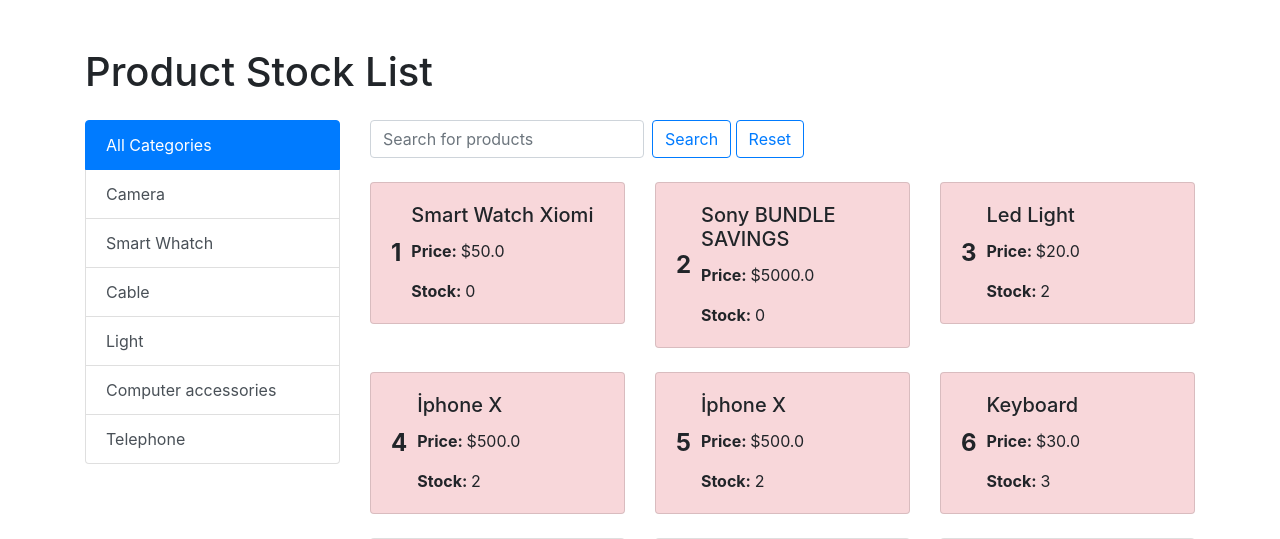
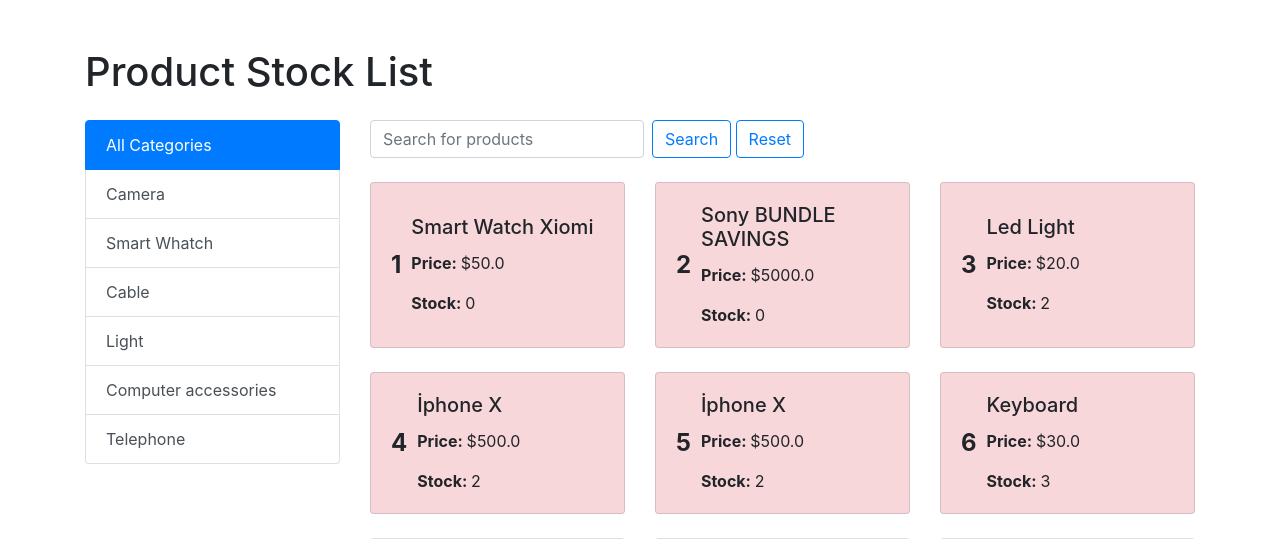
Before and after one commit to SamirAlizada/Multifactioring-Tracking, a Django app: page /product-list/ in a window 1280 px wide. Shown: the part 56-595 px from the top of the page. Run offline with Django 4.2, Linux system fonts and the light colour scheme; data comes from the database, SQL or seed files in the repository; some libraries are stand-ins or nearby versions.

Commit message:
modified

```diff
--- a/templates/product/product_list.html
+++ b/templates/product/product_list.html
@@ -11,6 +11,29 @@
         font-size: 1.5rem;
         font-weight: bold;
         margin-right: 10px;
+        display: flex;
+        align-items: center;
+    }
+
+    .card {
+        display: flex;
+        flex-direction: column;
+        justify-content: space-between;
+    }
+
+    .card-body {
+        display: flex;
+        align-items: center;
+    }
+
+    .product-info {
+        display: flex;
+        align-items: center;
+        margin-bottom: 10px;
+    }
+
+    .product-name {
+        flex-grow: 1;
     }
 </style>
 
@@ -45,17 +68,16 @@
                 </div>
             </form>
 
-
             <!-- Product Cards -->
             <div class="row">
                 {% for product in products %}
-                <div class="col-md-4 mb-4">
-                    <div class="card {% if product.stock_number < 10 %}low-stock{% endif %}">
+                <div class="col-md-4 mb-4 d-flex">
+                    <div class="card {% if product.stock_number < 10 %}low-stock{% endif %} w-100">
                         <div class="card-body d-flex align-items-center">
                             <div class="product-number">
                                 {{ forloop.counter }}
                             </div>
-                            <div>
+                            <div class="product-name">
                                 <h5 class="card-title">{{ product.product_name }}</h5>
                                 <p class="card-text"><strong>Price: </strong>${{ product.price }}</p>
                                 <p class="card-text"><strong>Stock: </strong>{{ product.stock_number }}</p>
```
Also changed, not shown: templates/product/product_panel.html (+8 -2 lines).
